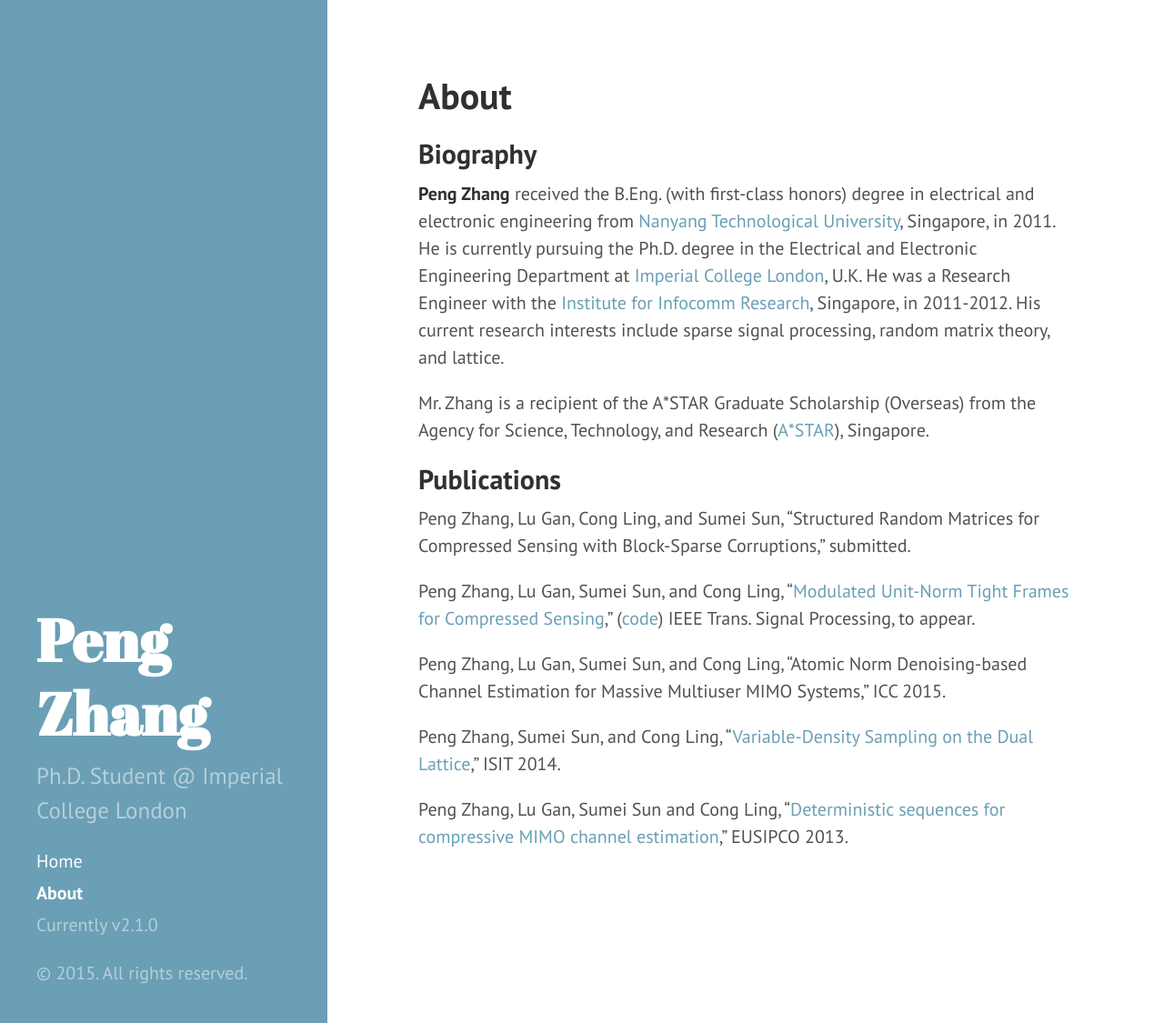
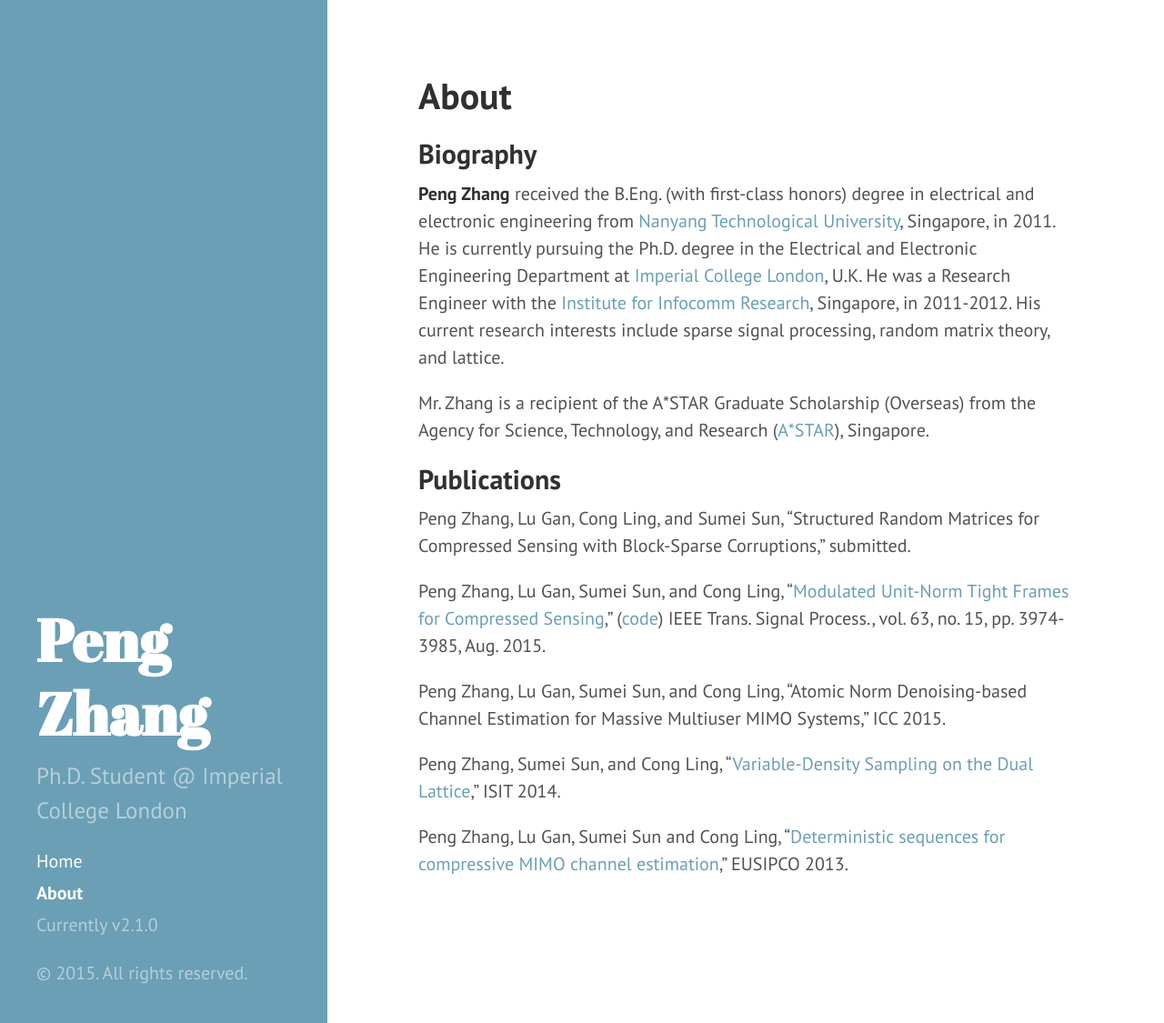
Before and after one commit to p-zhang/p-zhang.github.io, a Jekyll site: the page built from about.md, in a window 1280 px wide and 1125 px high. Shown: the whole window at 91% size. Built offline with Jekyll 4.4.1, drawn with Linux system fonts in a browser that asks for light colours; Markdown is read by kramdown in place of the engine named in the settings.

Commit message:
Update about.md

```diff
--- a/about.md
+++ b/about.md
@@ -13,7 +13,7 @@ Mr. Zhang is a recipient of the A*STAR Graduate Scholarship (Overseas) from the
 ## Publications
 Peng Zhang, Lu Gan, Cong Ling, and Sumei Sun, "Structured Random Matrices for Compressed Sensing with Block-Sparse Corruptions," submitted.
 
-Peng Zhang, Lu Gan, Sumei Sun, and Cong Ling, "[Modulated Unit-Norm Tight Frames for Compressed Sensing](http://arxiv.org/abs/1411.7630)," ([code](https://github.com/p-zhang/p-zhang.github.io/tree/master/archive/myresearch/udb_matlab_code)) IEEE Trans. Signal Processing, to appear.
+Peng Zhang, Lu Gan, Sumei Sun, and Cong Ling, "[Modulated Unit-Norm Tight Frames for Compressed Sensing](http://arxiv.org/abs/1411.7630)," ([code](https://github.com/p-zhang/p-zhang.github.io/tree/master/archive/myresearch/udb_matlab_code)) IEEE Trans. Signal Process., vol. 63, no. 15, pp. 3974-3985, Aug. 2015.
 
 Peng Zhang, Lu Gan, Sumei Sun, and Cong Ling, "Atomic Norm Denoising-based Channel Estimation for Massive Multiuser MIMO Systems," ICC 2015.
 
```
